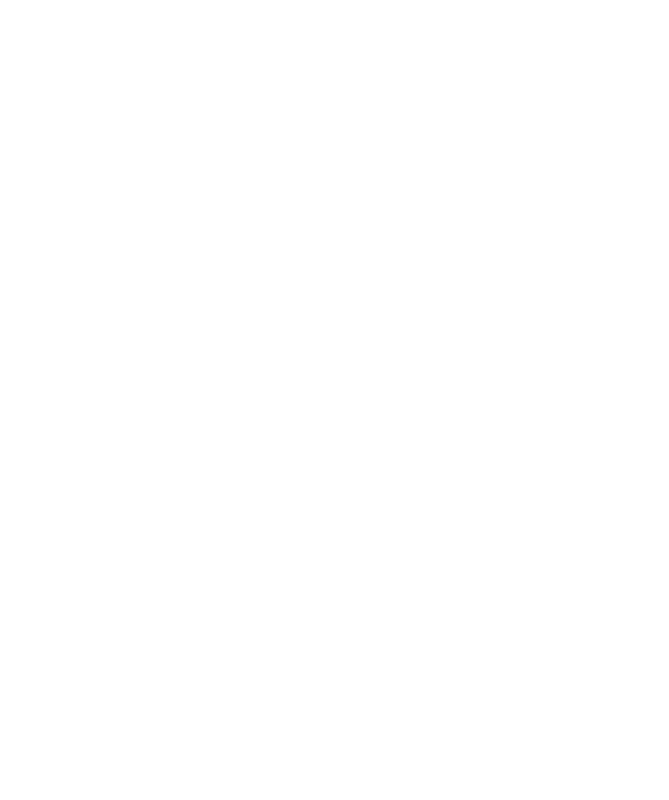
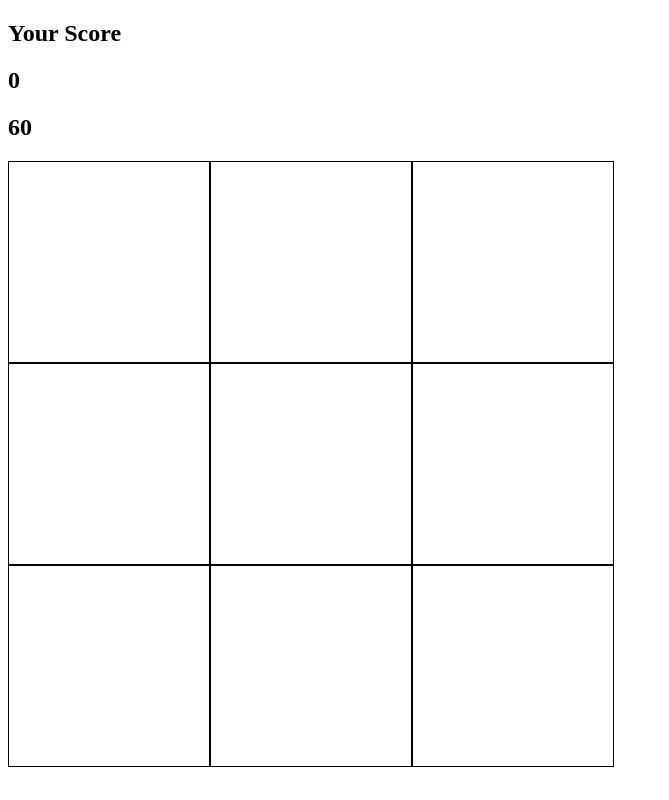
Before and after one commit to jjackson112/whack-a-mole, a plain HTML site: page index.html in a window 1280 px wide. Shown: the whole page, without its empty margins (0-669 px from the left). Drawn offline with Linux system fonts and the light colour scheme.

Commit message:
CSS
basic styling, putting everything in a grid

```diff
--- a/app.js
+++ b/app.js
@@ -0,0 +1 @@
+document.querySelector('')
--- a/index.html
+++ b/index.html
@@ -6,6 +6,22 @@
     <link rel="stylesheet" href="styles.css">
 </head>
 <body>
+    <h2>Your Score</h2>
+    <h2 id="score">0</h2>
+    <h2 id="time-left">60</h2>
 
+    <div class="grid">
+        <div class="square" id="1"></div>
+        <div class="square" id="2"></div>
+        <div class="square" id="3"></div>
+        <div class="square" id="4"></div>
+        <div class="square" id="5"></div>
+        <div class="square" id="6"></div>
+        <div class="square" id="7"></div>
+        <div class="square" id="8"></div>
+        <div class="square" id="9"></div>
+    </div>
+
+    <script src="app.js"></script>
 </body>
 </html>
--- a/styles.css
+++ b/styles.css
@@ -0,0 +1,16 @@
+.grid {
+    width: 606px;
+    height: 606px;
+    display: flex;
+    flex-wrap: wrap;
+}
+
+.square {
+    height: 200px;
+    width: 200px;
+    border: #000000 solid 1px;
+}
+
+.mole {
+    background-color: blue;
+}
```
